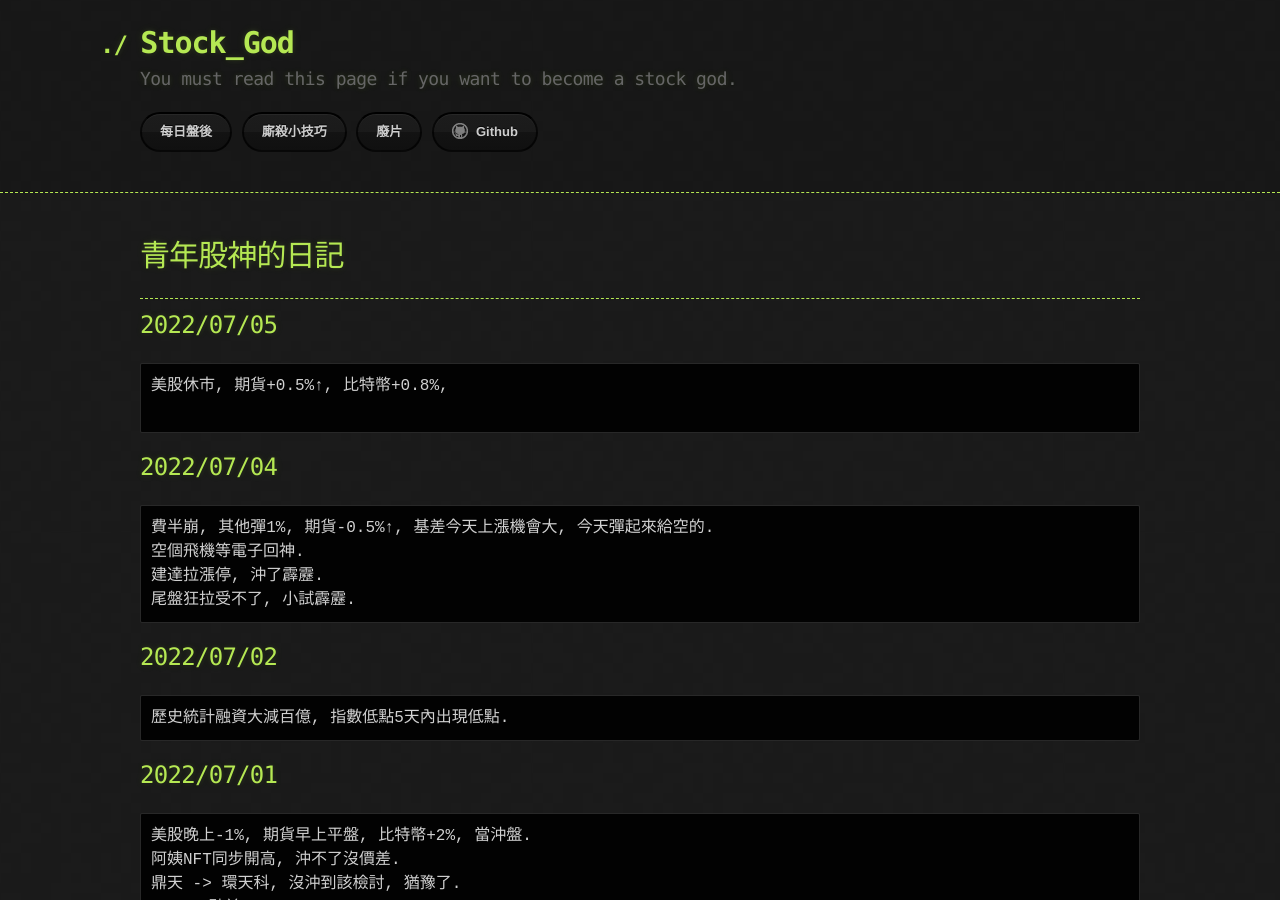
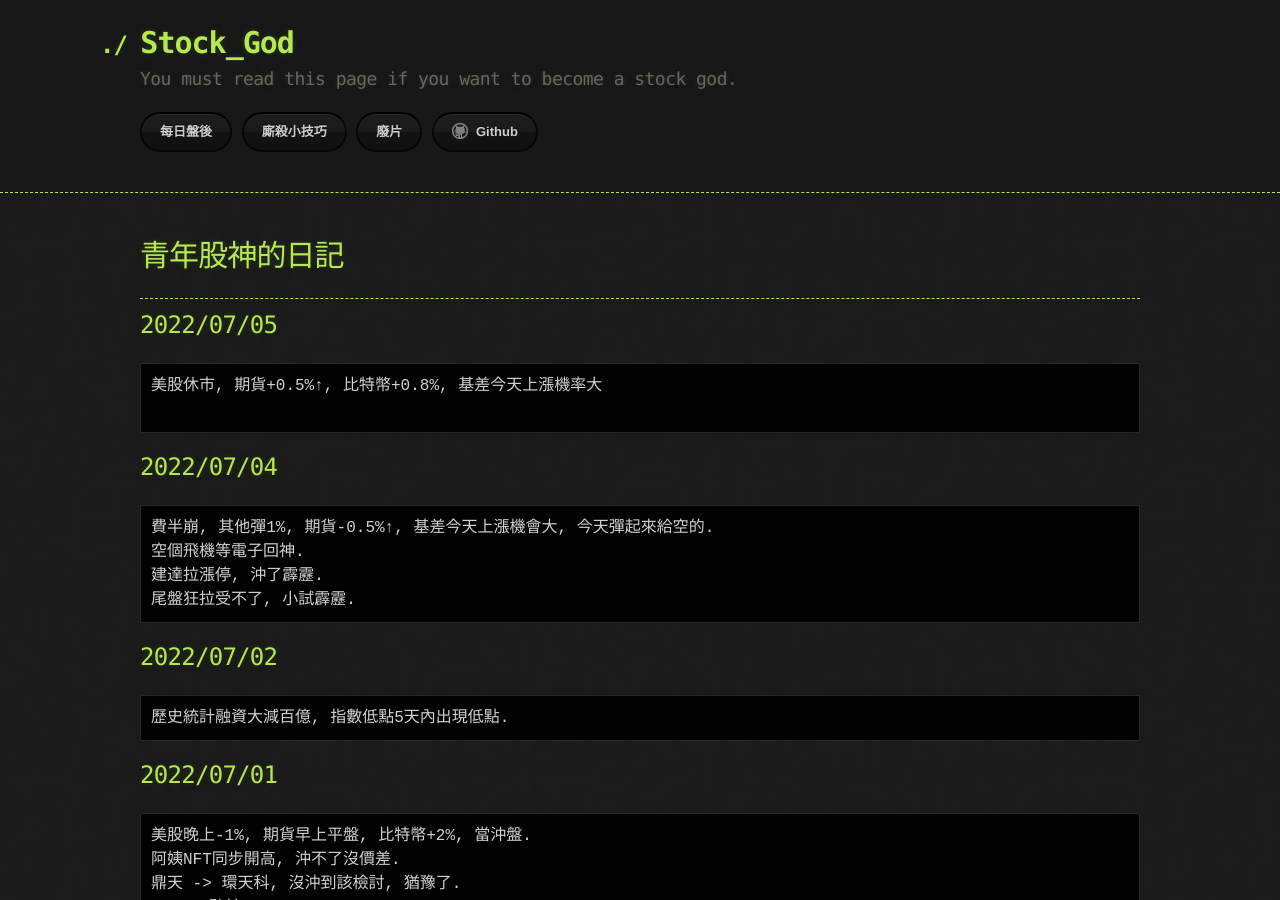
Before and after one commit to lepg5487/Stock_God, a Jekyll site: the page built from index.md, in a window 1280 px wide and 900 px high. Built offline with Jekyll 4.4.1, drawn with Linux system fonts in a browser that asks for light colours; our own code applies the rules of GitHub Pages for plain Markdown files.

Commit message:
Update index.md

````diff
--- a/index.md
+++ b/index.md
@@ -8,7 +8,7 @@ layout: testlayouts
 
 ## 2022/07/05
 ```
-美股休市, 期貨+0.5%↑, 比特幣+0.8%,
+美股休市, 期貨+0.5%↑, 比特幣+0.8%, 基差今天上漲機率大
 
 ```
 
````
